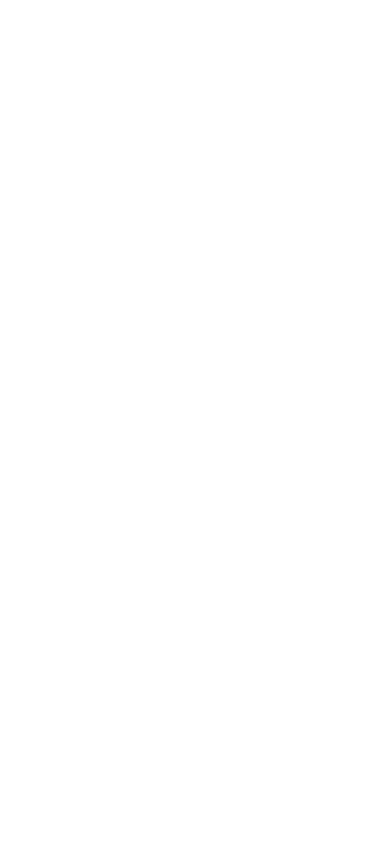
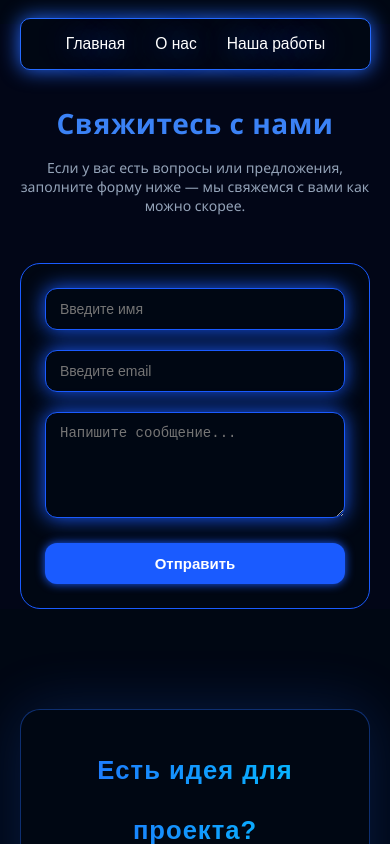
Before and after one commit to JahongirFox/DevSphere-IT-Company, a React (Vite) app: page /contactus in a window 390 px wide. Before the commit this address had no page. Shown: the top 844 px of the page. Built offline with nearby package versions, Linux system fonts and the light colour scheme.

Commit message:
DevSphere IT Company

```diff
--- a/src/App.jsx
+++ b/src/App.jsx
@@ -3,6 +3,7 @@ import Layout from './Components/Layout/Layout';
 import Main from './Pages/Home/Main/Main';
 import AboutUs from './Pages/AboutUs/AboutUs/AboutUs';
 import OurWorks from './Pages/Our-Works/Works/Works';
+import Contact from './Pages/Contact/Contact'
 import Project from './Components/Project/Project';
 
 function App() {
@@ -12,6 +13,7 @@ function App() {
               <Route path="/" element={<Layout><Main /><Project /></Layout>} />
               <Route path="/aboutus" element={<Layout><AboutUs /></Layout>} />
               <Route path="/works" element={<Layout><OurWorks /><Project /></Layout>} />
+              <Route path="/contactus" element={<Layout><Contact /><Project /></Layout>} />
           </Routes>
     </Router>
   );
--- a/src/Components/Navbar/Navbar.jsx
+++ b/src/Components/Navbar/Navbar.jsx
@@ -12,7 +12,9 @@ function Navbar() {
         <nav>
             <div className="Flex-Two-Navbars" >
                 <div className="navbar-p">
-                    <a href="http://localhost:5173/">DevSphere</a>
+                    <ul>
+                        <li><Link to="/" className="nav-link">DevSphere</Link></li>
+                    </ul>
                 </div>
                 <div className="hamburger" onClick={toggleMenu}>
                     <span className={menuOpen ? "bar open" : "bar"}></span>
--- /dev/null
+++ b/src/Pages/Contact/Contact.css
@@ -0,0 +1,162 @@
+.contact-container {
+    min-height: auto;
+    background-color: #020617;
+    padding: 0px 20px;
+    padding-top: 80px;
+    color: #ffffff;
+    font-family: 'Segoe UI', Tahoma, Geneva, Verdana, sans-serif;
+  }
+
+  .contact-title {
+    font-size: 42px;
+    text-align: center;
+    color: #3b82f6;
+    margin-bottom: 16px;
+    font-weight: bold;
+    letter-spacing: 0.5px;
+  }
+
+  .contact-subtitle {
+    text-align: center;
+    color: #94a3b8;
+    margin-bottom: 48px;
+    font-size: 16px;
+    max-width: 800px;
+    margin-left: auto;
+    margin-right: auto;
+  }
+
+  .contact-form {
+    max-width: 700px;
+    margin: 0 auto;
+    background: #000713;
+    border: 1px solid #1a5bff;
+    border-radius: 20px;
+  }
+
+  .contact-form input,
+  .contact-form textarea {
+    width: 100%;
+    background-color: #000713;
+    border: 1px solid #1a5bff;
+    box-shadow: 0px 0px 20px #1a5bff;
+    color: white;
+    padding: 16px 18px;
+    margin-bottom: 20px;
+    border-radius: 12px;
+    font-size: 16px;
+    transition: 0.3s;
+  }
+
+  .contact-form input:focus,
+  .contact-form textarea:focus {
+    outline: none;
+    border-color: #1a5bff;
+    box-shadow: 0 0 10px #1a5bff;
+  }
+
+  .contact-form button {
+    width: 100%;
+    background-color: #1a5bff;
+    box-shadow: 0 0 10px #1a5bff;
+    color: white;
+    border: none;
+    padding: 16px;
+    font-size: 17px;
+    border-radius: 12px;
+    font-weight: 600;
+    cursor: pointer;
+    transition: background-color 0.3s, box-shadow 0.3s;
+  }
+
+  .contact-form button:hover {
+    background-color: #2563eb;
+    box-shadow: 0 0 18px rgba(59, 130, 246, 0.5);
+  }
+
+  .contact-info {
+    margin-top: 60px;
+    text-align: center;
+    color: #cbd5e1;
+    font-size: 16px;
+    line-height: 1.7;
+  }
+
+  .contact-info p {
+    margin-bottom: 10px;
+  }
+
+  .contact-info strong {
+    color: #3b82f6;
+  }
+
+  /* ===== Responsive Styles ===== */
+
+  @media (max-width: 1024px) {
+    .contact-form {
+      padding: 32px;
+    }
+
+    .contact-title {
+      font-size: 36px;
+    }
+
+    .contact-subtitle {
+      font-size: 15px;
+    }
+
+    .contact-form input,
+    .contact-form textarea {
+      font-size: 15px;
+      padding: 14px 16px;
+    }
+
+    .contact-form button {
+      font-size: 16px;
+      padding: 14px;
+    }
+  }
+
+  @media (max-width: 768px) {
+    .contact-title {
+      font-size: 32px;
+    }
+
+    .contact-form {
+      padding: 28px;
+    }
+
+    .contact-subtitle {
+      font-size: 14px;
+    }
+
+    .contact-info {
+      font-size: 15px;
+    }
+  }
+
+  @media (max-width: 480px) {
+    .contact-title {
+      font-size: 28px;
+    }
+
+    .contact-form {
+      padding: 24px;
+    }
+
+    .contact-form input,
+    .contact-form textarea {
+      font-size: 14px;
+      padding: 12px 14px;
+    }
+
+    .contact-form button {
+      font-size: 15px;
+      padding: 12px;
+    }
+
+    .contact-info {
+      font-size: 14px;
+      line-height: 1.6;
+    }
+  }
--- /dev/null
+++ b/src/Pages/Contact/Contact.jsx
@@ -0,0 +1,23 @@
+import React from 'react';
+import './Contact.css';
+
+const Contact = () => {
+  return (
+    <div className="contact-container">
+      <h2 className="contact-title">Свяжитесь с нами</h2>
+      <p className="contact-subtitle">
+        Если у вас есть вопросы или предложения, заполните форму ниже — мы свяжемся с вами как можно скорее.
+      </p>
+
+      <form className="contact-form">
+        <input type="text" placeholder="Введите имя" />
+        <input type="email" placeholder="Введите email" />
+        <textarea rows="5" placeholder="Напишите сообщение..."></textarea>
+        <button type="submit">Отправить</button>
+      </form>
+
+    </div>
+  );
+};
+
+export default Contact;
--- a/src/Pages/Our-Works/Works/Works.jsx
+++ b/src/Pages/Our-Works/Works/Works.jsx
@@ -8,6 +8,7 @@ import skywing from '../../../assets/Our-Work-IMG/sky.jpg';
 import surf from '../../../assets/Our-Work-IMG/surfing.jpg';
 import weed from '../../../assets/Our-Work-IMG/weestep.jpg';
 import tom from '../../../assets/Our-Work-IMG/tom.jpg'
+import devmarket from '../../../assets/Our-Work-IMG/devmarket.png'
 
 function Works() {
     return (
@@ -98,15 +99,15 @@ function Works() {
                     </div>
                 </a>
 
-                {/* <a href="https://weestep-app.vercel.app/" target="_blank" rel="noopener noreferrer" className="Works-link">
+                <a href="https://devmarket.kz/" target="_blank" rel="noopener noreferrer" className="Works-link">
                     <div className="Works-cards">
-                        <img src={weed} alt="Weestep" />
+                        <img src={devmarket} alt="Weestep" />
                         <div className="Works-info">
-                            <p>Weestep</p>
+                            <p>DevMarket</p>
                             <button className="Works-button">Веб-сайт</button>
                         </div>
                     </div>
-                </a> */}
+                </a>
             </div>
         </div>
     );
```
Also changed, not shown: src/assets/Our-Work-IMG/devmarket.png (added).
